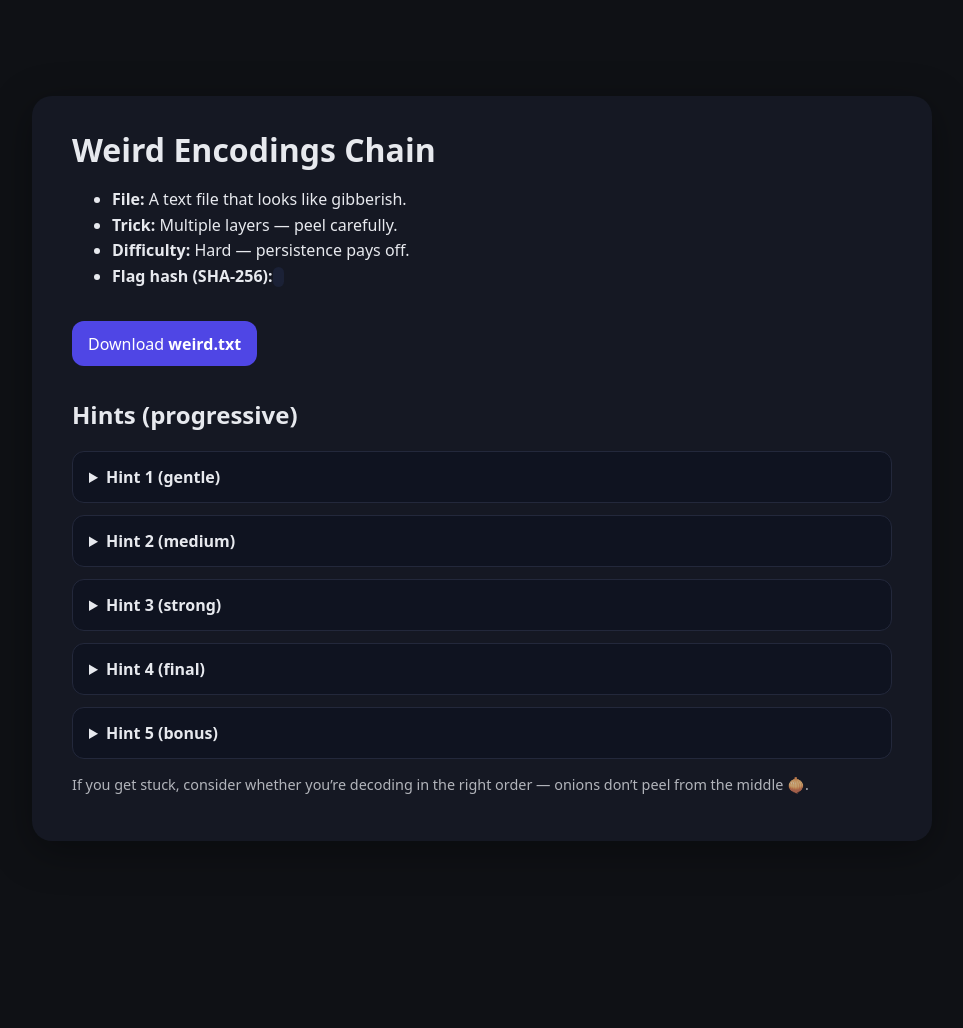
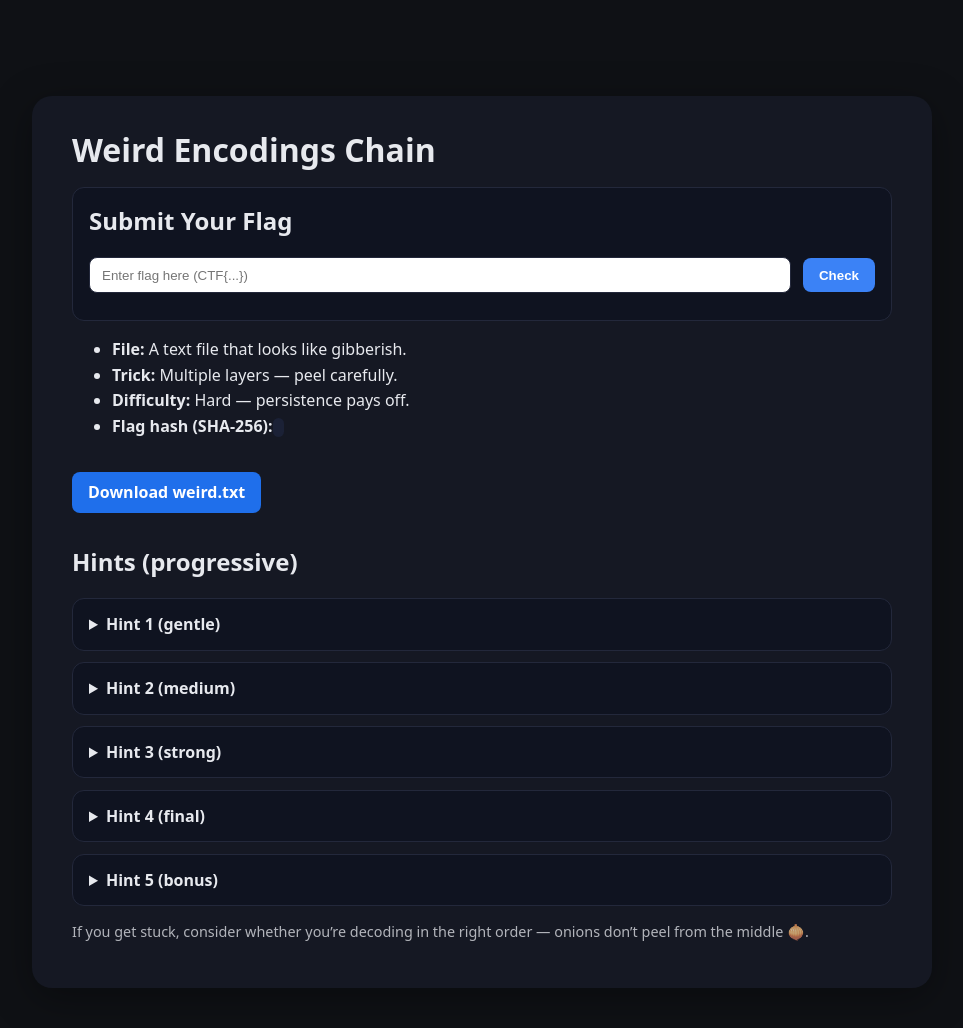
Before and after one commit to JKotchamon/ctf-platform-learning, a Flask app: page / in a window 1280 px wide. Shown: the top 1028 px of the page, without its empty margins (158-1121 px from the left). Before the commit the page ends 841 px from the top, so only its background shows below. Run offline with Flask 3, Linux system fonts and the light colour scheme.

Commit message:
add submit button

```diff
--- a/misc/weird-encodings-chain/app/templates/index.html
+++ b/misc/weird-encodings-chain/app/templates/index.html
@@ -12,12 +12,36 @@
     details > summary { cursor:pointer; font-weight:600; outline:none; }
     code.inline { padding:.15rem .35rem; background:#1b2136; border-radius:6px; }
     .hash { user-select:all; }
+
+    /* flag form */
+    .flag-box { margin-top:1rem; padding:1rem; background:#0f1320; border-radius:12px; border:1px solid #23283b; }
+    .flag-box h2 { margin-top:0; }
+    .flag-row { display:flex; gap:.75rem; align-items:center; }
+    input[type=text] { flex:1; padding:.6rem .75rem; border-radius:8px; border:1px solid #23283b; background:#fff; color:#111; }
+    button { padding:.6rem 1rem; border:none; border-radius:8px; background:#3b82f6; color:#fff; font-weight:700; cursor:pointer; }
+    #result { margin-top:.7rem; font-weight:700; }
+    #result.ok { color:#22c55e; }
+    #result.fail { color:#ef4444; }
+
+    .btn { display:inline-block; padding:.6rem 1rem; border-radius:8px; background:#1f6feb; color:#fff; text-decoration:none; font-weight:600; }
+    .bullets { margin-top:1rem; }
   </style>
 </head>
 <body>
   <main>
     <h1>Weird Encodings Chain</h1>
 
+    <!-- Flag Submission Channel FIRST -->
+    <div class="flag-box">
+      <h2>Submit Your Flag</h2>
+      <form id="flagForm" class="flag-row">
+        <input type="text" id="flagInput" placeholder="Enter flag here (CTF{...})" required/>
+        <button type="submit">Check</button>
+      </form>
+      <div id="result"></div>
+    </div>
+
+    <!-- Challenge meta and hash BELOW the submission box -->
     <ul class="bullets">
       <li><b>File:</b> A text file that looks like gibberish.</li>
       <li><b>Trick:</b> Multiple layers — peel carefully.</li>
@@ -44,8 +68,8 @@
     <details>
         <summary>Hint 3 (strong)</summary>
         <p>After the beeps become letters, they still read a bit “tilted.”
-            Give every letter the same small rotation; digits and symbols stay put,
-            and the shift wraps around the ends (…Z rolls back to A). Doing the same twist twice cancels it.</p>
+           Give every letter the same small rotation; digits and symbols stay put,
+           and the shift wraps around the ends (…Z rolls back to A). Doing the same twist twice cancels it.</p>
     </details>
 
     <details>
@@ -62,5 +86,26 @@
 
     <p class="tiny">If you get stuck, consider whether you’re decoding in the right order — onions don’t peel from the middle 🧅.</p>
   </main>
+
+  <script>
+    document.getElementById("flagForm").addEventListener("submit", async function(e) {
+      e.preventDefault();
+      const flag = document.getElementById("flagInput").value.trim();
+      const res = await fetch("/verify", {
+        method: "POST",
+        headers: { "Content-Type": "application/json" },
+        body: JSON.stringify({ flag })
+      });
+      const data = await res.json();
+      const result = document.getElementById("result");
+      if (data.correct) {
+        result.textContent = "Correct flag!";
+        result.className = "ok";
+      } else {
+        result.textContent = "Wrong flag, try again.";
+        result.className = "fail";
+      }
+    });
+  </script>
 </body>
 </html>
```
Also changed, not shown: 1 other file.
